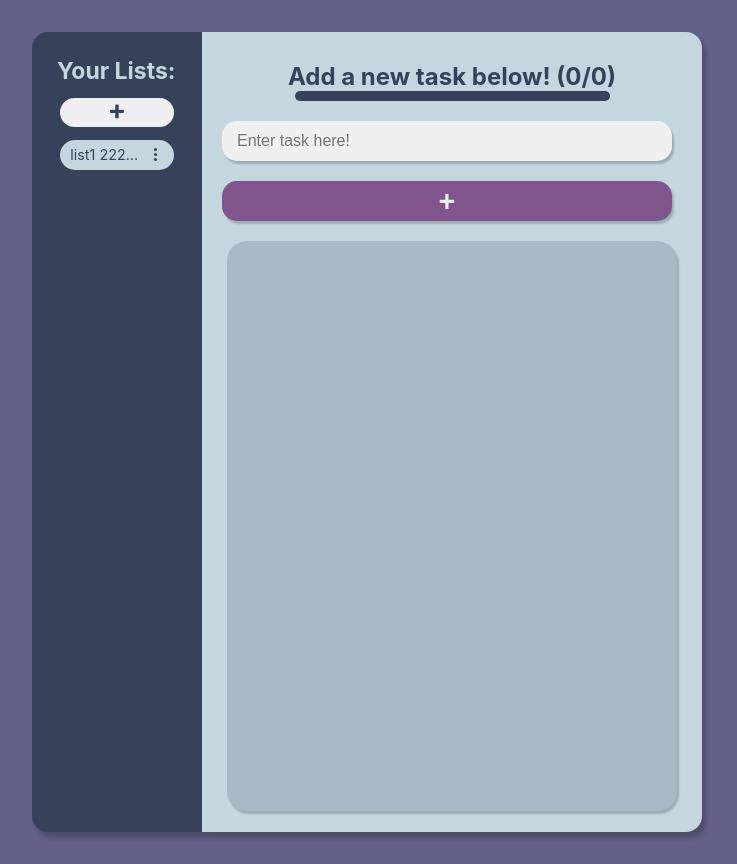
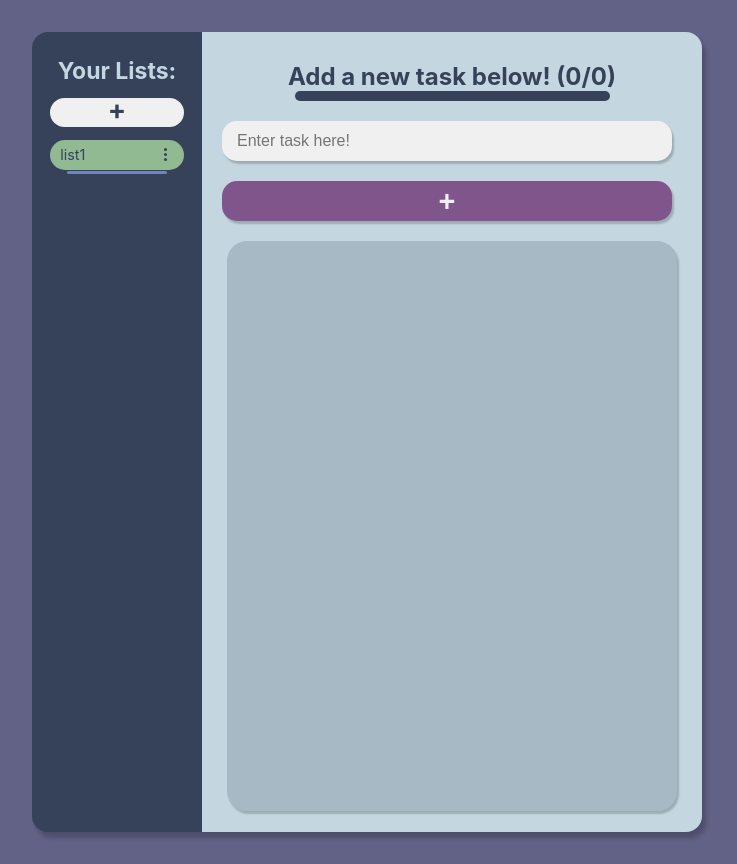
Before and after one commit to Levan-D/Scheduler-with-weather-widget, a React (Create React App) app in the folder my-app/: page / in a window 1280 px wide. Shown: the whole page, without its empty margins (0-737 px from the left). Built offline with nearby package versions, Linux system fonts and the light colour scheme.

Commit message:
added progress bars

```diff
--- a/my-app/src/components/ProgressBar/ProgressBar.js
+++ b/my-app/src/components/ProgressBar/ProgressBar.js
@@ -1,12 +1,22 @@
 /** @format */
 import "./ProgressBar.css";
-function ProgressBar({ tasksComplete, tasksTotal, width }) {
+function ProgressBar({ tasksComplete, tasksTotal, width, height, background }) {
   return (
     <div className="barcontainer">
-      <div className="bar" style={{ width: width + "px" }}>
+      <div
+        className="bar"
+        style={{
+          width: width + "px",
+          height: height + "px",
+          backgroundColor: background
+        }}
+      >
         <div
           className="progress"
-          style={{ width: (tasksComplete / tasksTotal) * width + "px" }}
+          style={{
+            width: (tasksComplete / tasksTotal) * width + "px",
+            height: height + "px",
+          }}
         ></div>
       </div>
     </div>
--- a/my-app/src/components/Scheduler/List.js
+++ b/my-app/src/components/Scheduler/List.js
@@ -1,14 +1,39 @@
 /** @format */
+import ProgressBar from "../ProgressBar/ProgressBar";
 
-function List({ name, listSelect }) {
+function List({ name, listSelect, todos, index }) {
   return (
-    <div onClick={listSelect} className="containerList">
-      <div className={`${name} listName`}> {name} 22222222222</div>
-      <div className="tripleDot">
-        <div className="dotdot"></div>
-        <div className="dotdot"></div>
-        <div className="dotdot"></div>
+    <div className="wrapperOfList">
+      <div
+        onClick={listSelect}
+        className={`${
+          name === todos[index].listName ? "selectedList" : ""
+        } containerList`}
+      >
+        <div className={`${name} nameList`}> {name} </div>
+
+        {name === todos[index].listName && (
+          <div className="tripleDot">
+            <div className="dotdot"></div>
+            <div className="dotdot"></div>
+            <div className="dotdot"></div>
+          </div>
+        )}
       </div>
+
+      <ProgressBar
+        tasksComplete={
+          todos[todos.map((x) => x.listName).indexOf(name)].todoArray.filter(
+            (x) => x.complete === true
+          ).length
+        }
+        tasksTotal={
+          todos[todos.map((x) => x.listName).indexOf(name)].todoArray.length
+        }
+        width={100}
+        height={3}
+        background={`#6e85b7`}
+      />
     </div>
   );
 }
--- a/my-app/src/components/Scheduler/Scheduler.js
+++ b/my-app/src/components/Scheduler/Scheduler.js
@@ -155,6 +155,7 @@ function Scheduler() {
                   name={x.listName}
                   listSelect={handleList}
                   index={index}
+                  todos={todos}
                 />
               );
             })}
@@ -168,6 +169,8 @@ function Scheduler() {
             tasksComplete={taskProgress.tasksComplete}
             tasksTotal={taskProgress.tasksTotal}
             width={315}
+            height={10}
+            background={`#354259`}
           />
         </h2>
         <form onSubmit={handleSubmit}>
--- a/my-app/src/components/Scheduler/SchedulerLeft.css
+++ b/my-app/src/components/Scheduler/SchedulerLeft.css
@@ -1,6 +1,6 @@
 .leftSide {
-  width: 120px;
-  padding: 25px;
+  width: 140px;
+  padding: 25px 15px;
   height: 750px;
   background-color: #354259;
   border-radius: 1rem 0 0 1rem;
@@ -13,6 +13,7 @@
   padding: 0;
   margin: 0;
   color: #c4d7e0;
+  text-align: center;
 }
 .newListButton {
   background-color: #f0f0f0;
@@ -40,11 +41,14 @@
   background-color: #c4d7e0;
   display: flex;
   justify-content: space-between;
-  margin: 0.5rem 0.2rem;
+  margin: 0.5rem 0.2rem 0.1rem 0.2rem;
   border-radius: 15px;
   padding: 0 10px;
   cursor: pointer;
   transition: 0.3s;
+}
+.selectedList {
+  background-color: #92ba92;
 }
 .containerList:hover {
   filter: brightness(1.1);
@@ -52,16 +56,20 @@
 .containerList:active {
   filter: brightness(0.95);
 }
-.listName {
+.nameList {
   text-overflow: ellipsis;
   overflow: hidden;
   white-space: nowrap;
   max-width: 100%;
+  min-width: 85%;
   color: #354259;
   font-size: 0.9rem;
   line-height: 30px;
 }
-
+.wrapperOfList {
+  margin: 0;
+  padding: 0;
+}
 .tripleDot {
   margin: 0 5px;
   display: flex;
@@ -76,3 +84,23 @@
 
   background-color: #354259;
 }
+.menuList {
+  left: 150px;
+  position: absolute;
+  display: flex;
+  justify-content: space-around;
+  background-color: #f0f0f0;
+  width: 95px;
+  height: 25px;
+  padding: 10px 4px;
+  border-radius: 5px;
+
+  z-index: 11;
+}
+.menuListIcon {
+  background-color: pink;
+  width: 21px;
+  height: 21px;
+  border: solid black 2px;
+  border-radius: 15px;
+}
--- a/my-app/src/components/Scheduler/actions.js
+++ b/my-app/src/components/Scheduler/actions.js
@@ -2,6 +2,7 @@ const ACTIONS = {
   FETCH_TODODATA: "fetch-todoData",
   ADD_TODO: "add-todo",
   ADD_LIST: "add-list",
+  DELETE_LIST: "delete-list",
   TOGGLE_TODO: "toggle-todo",
   DELETE_TODO: "delete-todo",
   SET_TASKSCOMPLETE: "set-tasksComplete",
--- a/my-app/src/components/Scheduler/todoReducer.js
+++ b/my-app/src/components/Scheduler/todoReducer.js
@@ -22,7 +22,8 @@ function todoReducer(todos, action) {
 
     case ACTIONS.ADD_LIST:
       return [...todos, newList(`list${todos.length + 1}`)];
-
+    case ACTIONS.DELETE_LIST:
+      return
     case ACTIONS.DELETE_TODO:
       let newObject2 = [
         {
```
